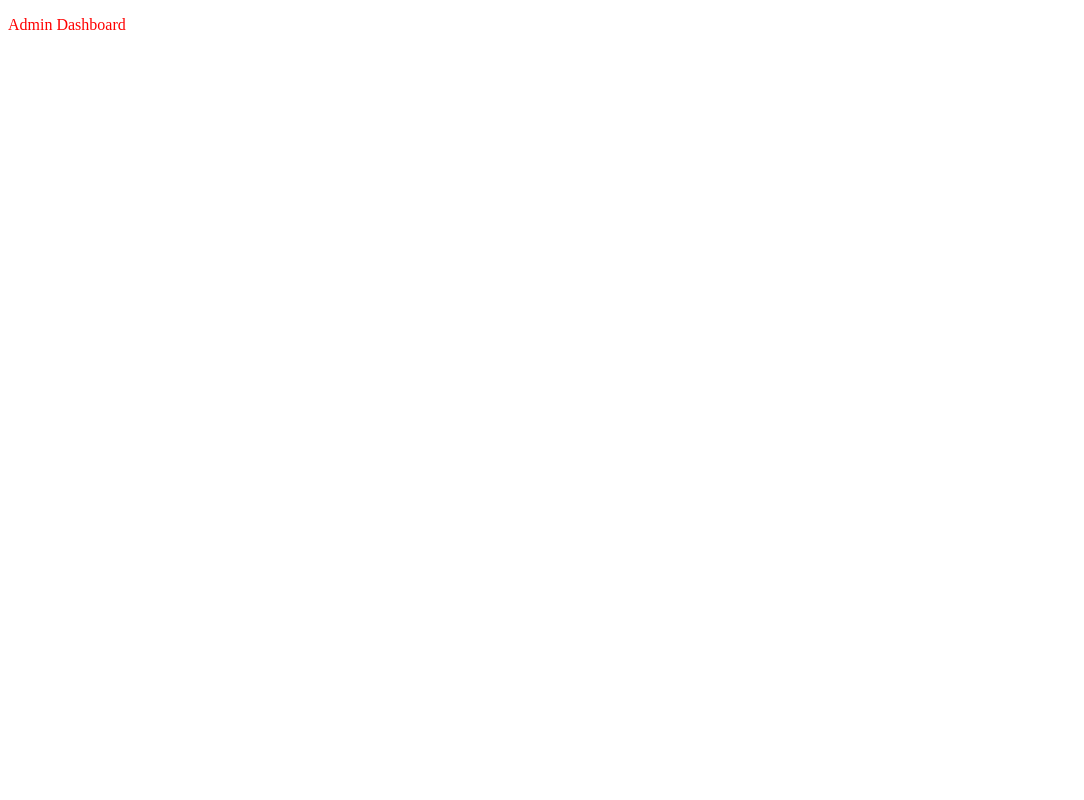
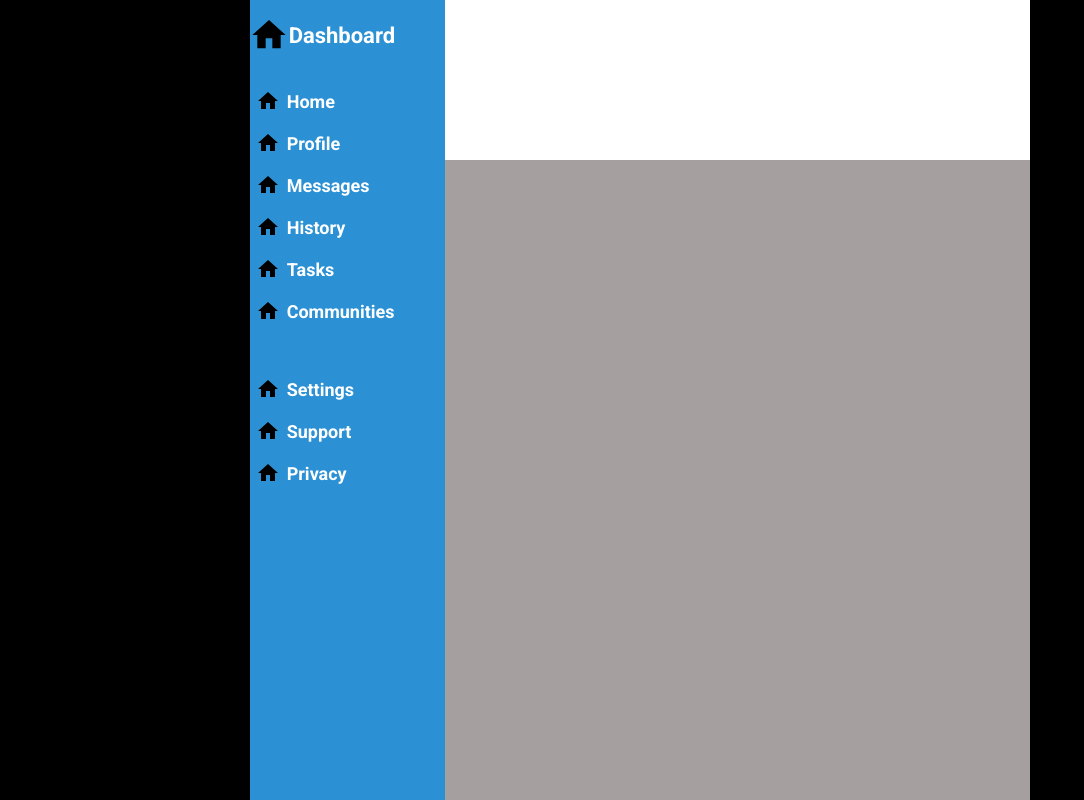
Before and after one commit to shibe7202/admin-dashboard, a plain HTML site: page index.html in a window 1280 px wide. Shown: the whole page, without its empty margins (0-1084 px from the left). Drawn offline with Linux system fonts and the light colour scheme.

Commit message:
Make sidebar layout.

```diff
--- a/index.html
+++ b/index.html
@@ -5,8 +5,41 @@
     <meta name="viewport" content="width=device-width, initial-scale=1.0">
     <title>Document</title>
     <link rel="stylesheet" href="style.css">
+    <link rel="preconnect" href="https://fonts.googleapis.com">
+    <link rel="preconnect" href="https://fonts.gstatic.com" crossorigin>
+    <link href="https://fonts.googleapis.com/css2?family=Roboto:ital,wght@0,100;0,300;0,400;0,500;0,700;0,900;1,100;1,300;1,400;1,500;1,700;1,900&display=swap" rel="stylesheet">
 </head>
 <body>
-    <p>Admin Dashboard</p>
+    <div class="page-wrap">
+        <div class="header"></div>
+        <div class="sidebar">
+            <div class="branding">
+                <img src="home.svg" alt="Home">
+                <h1>Dashboard</h1>
+            </div>
+            <div class="navigation">
+                <img src="home.svg" alt="Home">
+                <h1>Home</h1>
+                <img src="home.svg" alt="Home">
+                <h1>Profile</h1>
+                <img src="home.svg" alt="Home">
+                <h1>Messages</h1>
+                <img src="home.svg" alt="Home">
+                <h1>History</h1>
+                <img src="home.svg" alt="Home">
+                <h1>Tasks</h1>
+                <img src="home.svg" alt="Home">
+                <h1>Communities</h1>
+                <div class="communities"></div>
+                <img src="home.svg" alt="Home">
+                <h1>Settings</h1>
+                <img src="home.svg" alt="Home">
+                <h1>Support</h1>
+                <img src="home.svg" alt="Home">
+                <h1>Privacy</h1>
+            </div>
+        </div>
+        <div class="main-content"></div>
+    </div>
 </body>
 </html>
--- a/style.css
+++ b/style.css
@@ -1,3 +1,84 @@
-p {
-    color:red;
+* {
+    margin: 0;
+    padding: 0;
+    box-sizing: border-box;
 }
+
+html, body {
+    width: 100%;
+    height: 100%;
+    font-family: 'Roboto', sans-serif;
+}
+
+.page-wrap {
+    width: 100%;
+    height: 100%;
+    padding-left: 19.5%;
+    padding-right: 19.5%;
+    background-color: black;
+    display: grid;
+    grid-template-columns: 25% 75%;
+    grid-template-rows: 1fr 4fr;
+}
+
+.header {
+    background-color: white;
+    grid-row: 1 / 2;
+    grid-column: 2 / 3;
+}
+
+.sidebar {
+    background-color: rgb(44, 145, 212);
+    grid-area: 1 / 1 / 3 / 2;
+}
+
+.main-content {
+    background-color: rgb(165, 159, 159);
+    grid-area: 2 / 2 / 3 / 3;
+}
+
+.branding h1 {
+    color: white;
+    font-size: 22px;
+    font-weight: 600;
+    font-style: normal;
+}
+
+.branding > img {
+    width: 40px;
+    height: 40px;
+    place-self: center;
+}
+
+.branding {
+    display: grid;
+    grid-template-columns: 20% 80%;
+    margin-top: 15px;
+    margin-bottom: 34px;
+    align-items: center;
+}
+
+.navigation {
+    display: grid;
+    grid-template-columns: 19% 81%;
+    align-items: center;
+    row-gap: 18px;
+}
+
+.navigation h1 {
+    color: white;
+    font-size: 18px;
+    font-weight: 600;
+    font-style: normal;
+}
+
+.communities {
+    grid-row: 7 / span 2;
+    grid-column: 1 / 3;
+}
+
+.navigation > img {
+    width: 24px;
+    height: 24px;
+    place-self: center;
+}
```
Also changed, not shown: home.svg (added).
